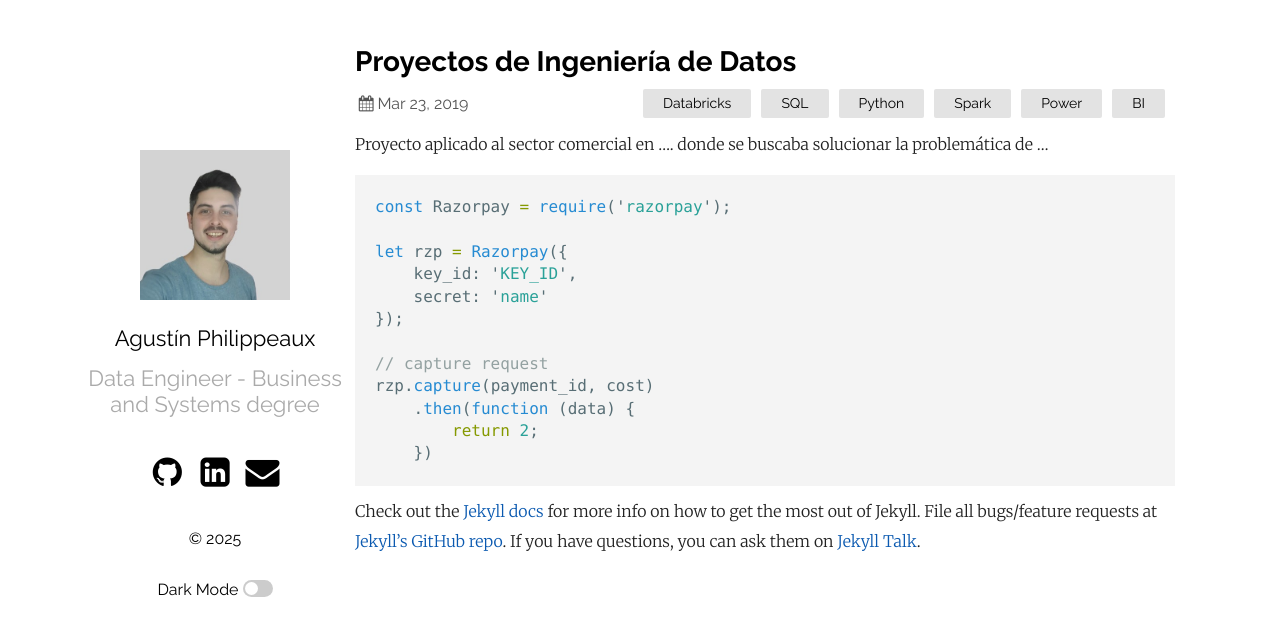
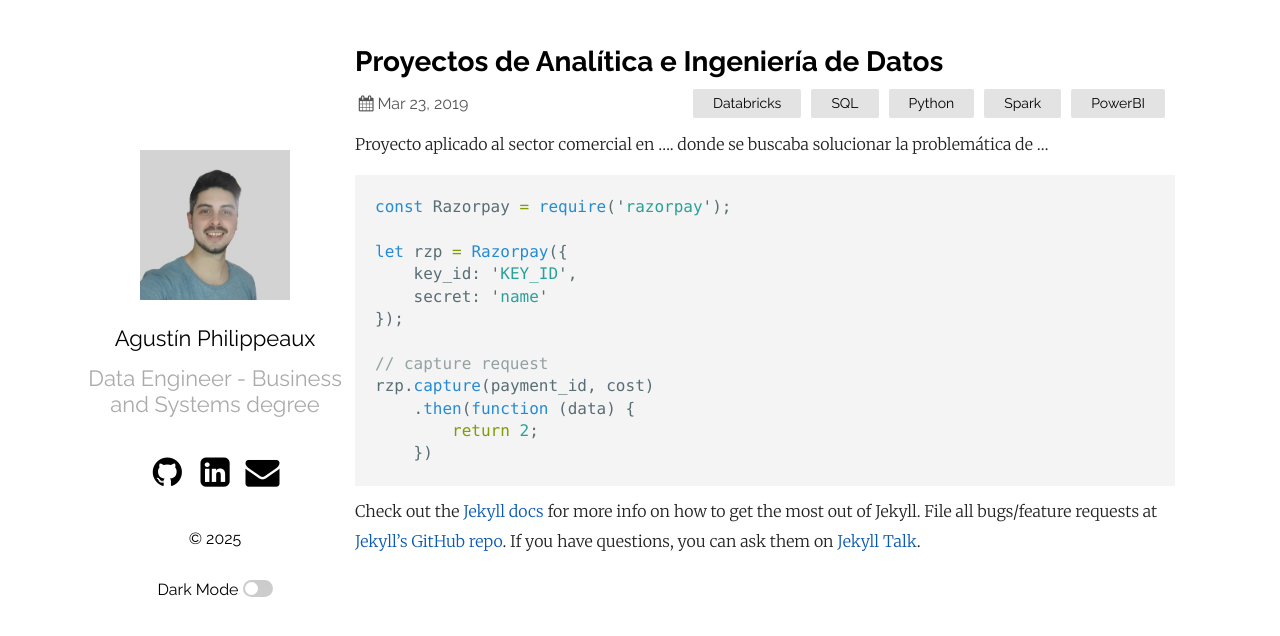
Before and after one commit to agustinphx/personal_site, a Jekyll site: the page built from _posts/2025-06-30-welcome-to-jekyll.markdown, in a window 1280 px wide. Shown: the top 636 px of the page. Built offline with Jekyll 4.4.1, drawn with Linux system fonts in a browser that asks for light colours.

Commit message:
Update 2025-06-30-welcome-to-jekyll.markdown

```diff
--- a/_posts/2025-06-30-welcome-to-jekyll.markdown
+++ b/_posts/2025-06-30-welcome-to-jekyll.markdown
@@ -1,8 +1,8 @@
 ---
 layout: post
-title:  "Proyectos de Ingeniería de Datos"
+title:  "Proyectos de Analítica e Ingeniería de Datos"
 date:   2019-03-23 21:03:36 +0530
-categories: Databricks SQL Python Spark Power BI
+categories: Databricks SQL Python Spark PowerBI
 ---
 Proyecto aplicado al sector comercial en .... donde se buscaba solucionar la problemática de ...
 
```
